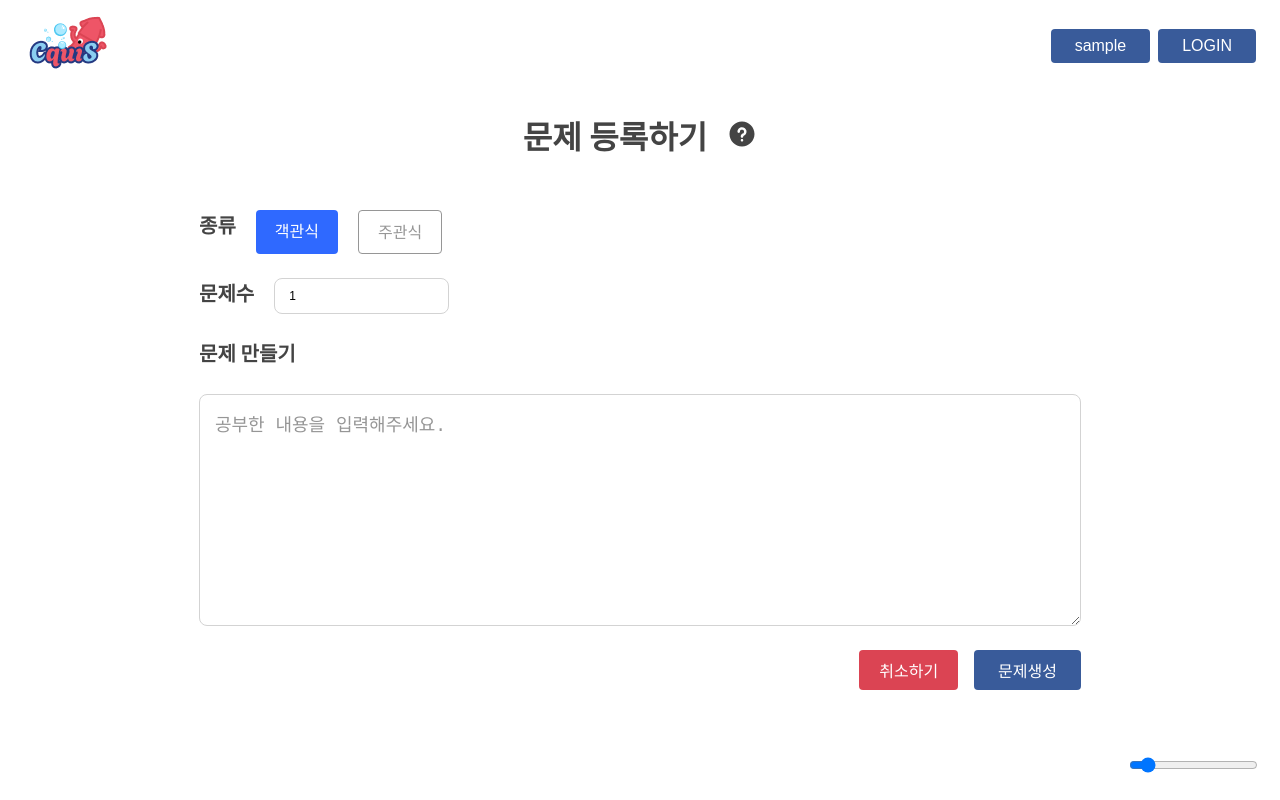
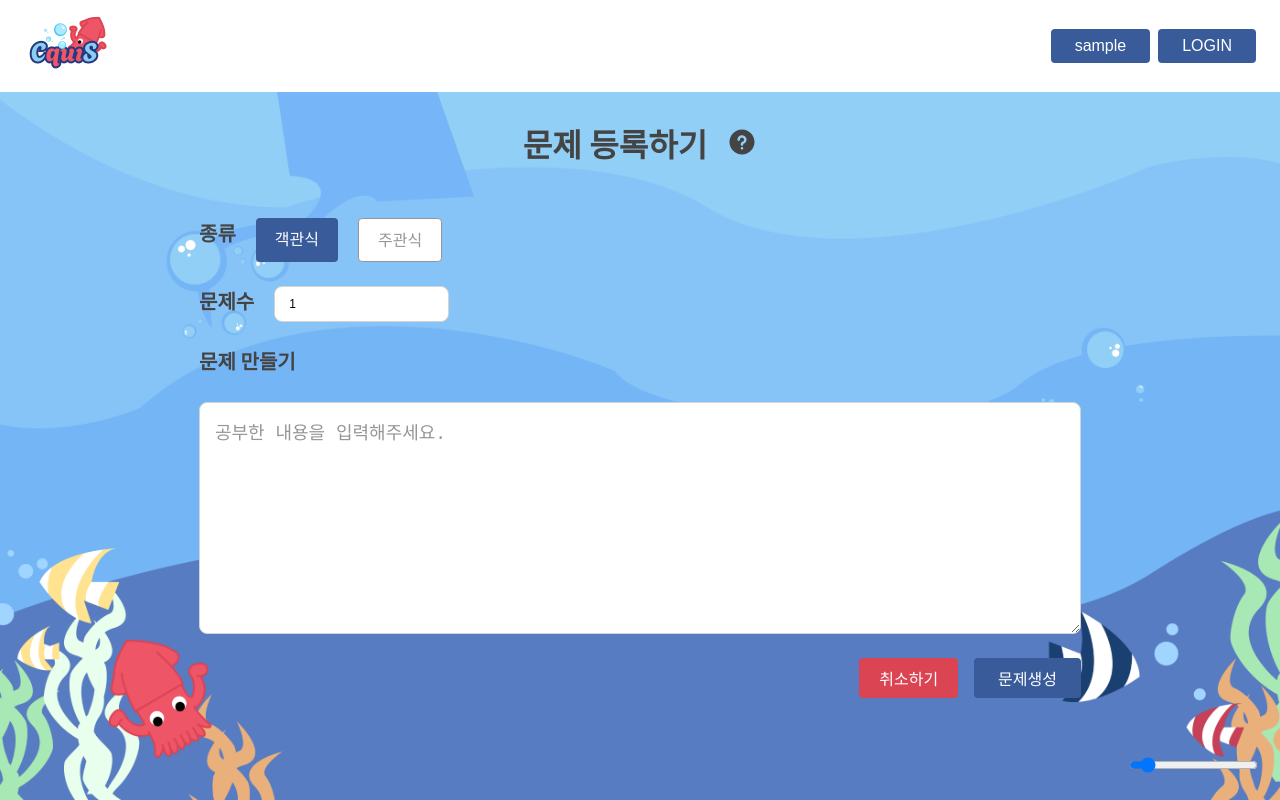
Before and after one commit to Jungle-CQuiS/Frontend, a React (Create React App) app: page /mypage/addProblem in a window 1280 px wide. Built offline with nearby package versions, Linux system fonts and the light colour scheme; sample sign-in values are in the browser's storage.

Commit message:
Fix: Fix design

```diff
--- a/src/pages/mypage/addProblem/addProblem.tsx
+++ b/src/pages/mypage/addProblem/addProblem.tsx
@@ -9,6 +9,7 @@ import { LoadingQuestion } from "./LoadingQuestion";
 import useButtonSoundEffect from "../../../hook/useHoverSoundEffect";
 import { Tooltip } from "react-tooltip";
 import { useConfirm } from "../../../components/confirmPopup";
+import { SignupBackground } from "../../signup/styled";
 
 export default function AddProblemPage() {
     const navigate = useNavigate();
@@ -117,7 +118,7 @@ export default function AddProblemPage() {
     };
 
     return (
-        <Background>
+        <SignupBackground>
             {loadingQuestion ? (<LoadingQuestion />) :
                 (<AddProblemContainer>
                     <AddProblemHeader>
@@ -181,6 +182,6 @@ export default function AddProblemPage() {
                     />
                 </AddProblemContainer>
                 )}
-        </Background>
+        </SignupBackground>
     );
 }
--- a/src/pages/mypage/addProblem/styled.ts
+++ b/src/pages/mypage/addProblem/styled.ts
@@ -69,7 +69,7 @@ export const AddProblemTab = styled.div<{ isSelected?: boolean }>`
     font-size: 16px;
     font-weight: 500;
     border-radius: 4px;
-    background-color: ${({ isSelected }) => (isSelected ? "#2F69FF" : "#FFF")};
+    background-color: ${({ isSelected }) => (isSelected ? "#395B9A" : "#FFF")};
     cursor: pointer;
 `;
 
@@ -135,7 +135,8 @@ export const CreateQuizNumber = styled.input`
 export const CreateQuestion = styled.div`
     padding-top: 150px;
     font-size: 30px;
-    font-weight: 600;
+    font-weight: 800;
+    color: #fff;
 `;
 
 export const LoadingQuestionContainer = styled.div`
```
